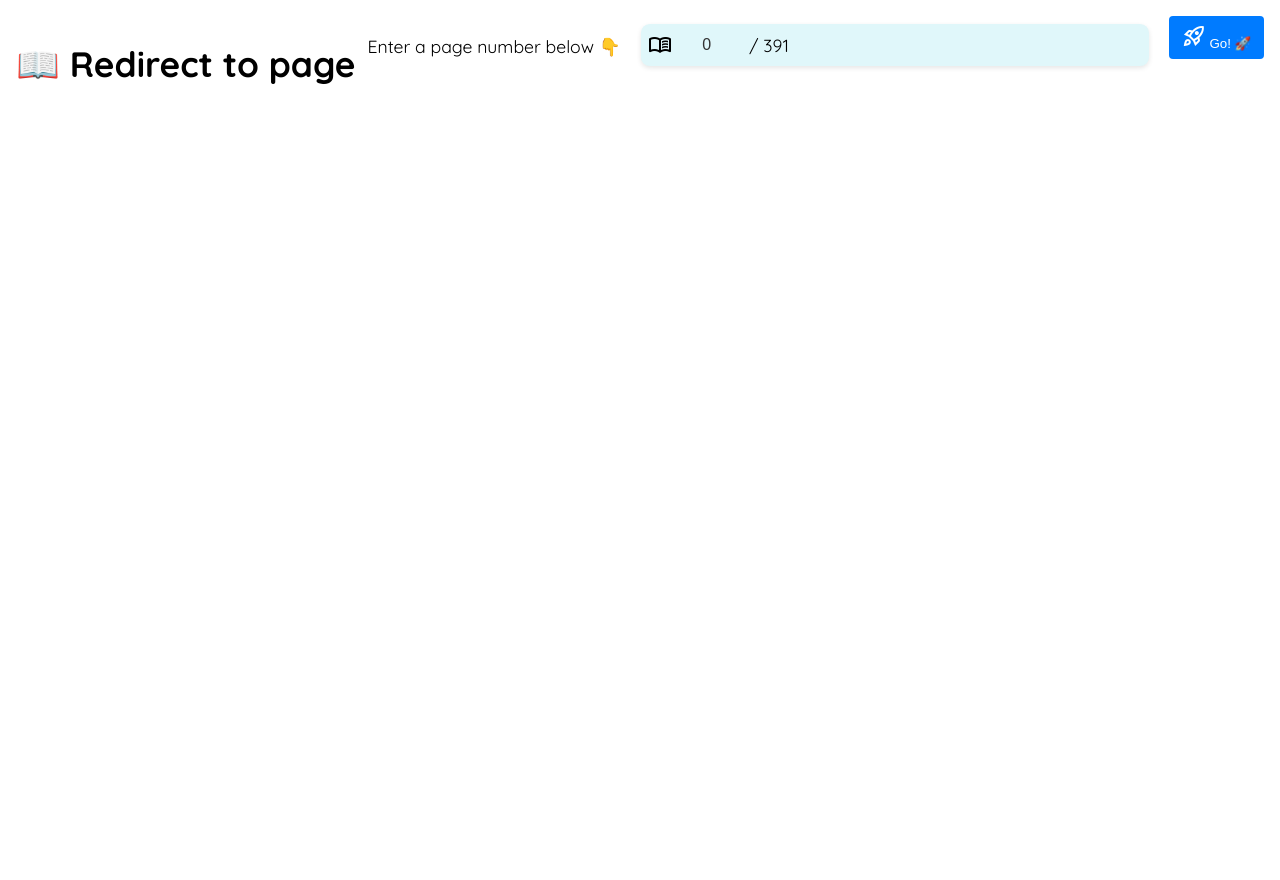
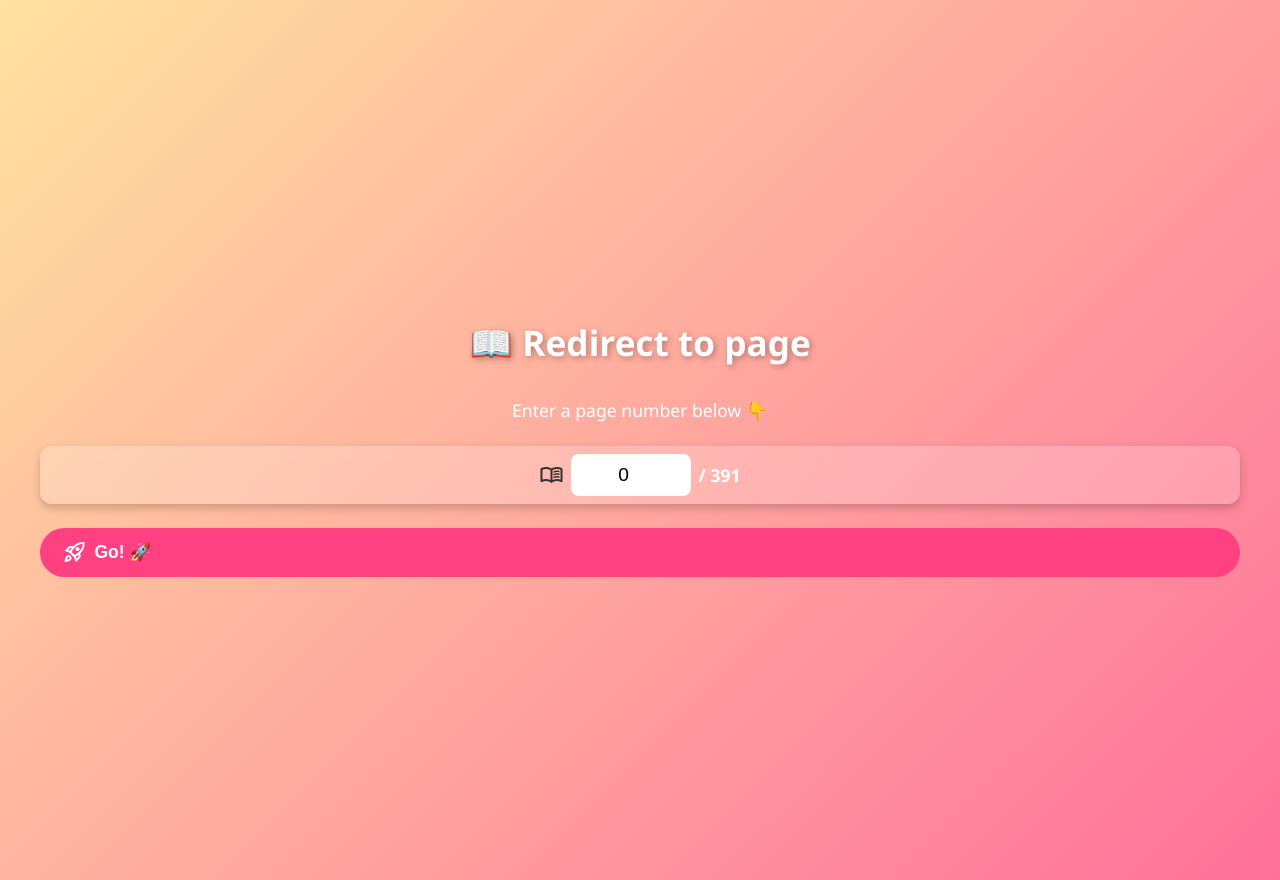
Before and after one commit to Nitnaf10/Example-of-a-redirect-to-a-numbered-page, a plain HTML site: page index.html in a window 1280 px wide. Before the commit the page ends 800 px from the top, so only its background shows below. Drawn offline with nearby package versions, Linux system fonts and the light colour scheme.

Commit message:
Update styles.css

```diff
--- a/styles.css
+++ b/styles.css
@@ -1,64 +1,145 @@
-@import url("https://fonts.googleapis.com/css2?family=Quicksand:wght@300..700&display=swap");
+/* Import Google Icons */
+@import url('https://fonts.googleapis.com/css2?family=Material+Symbols+Outlined');
 
-*,
-*::before,
-*::after{box-sizing:border-box}
-
-html,body{height:100%}
-body{
-  font-family:"Quicksand",sans-serif;
-  margin:0;
-  padding:1rem;
-  font-size:clamp(0.9rem,1.6vw,1.1rem);
-  line-height:1.4;
-  display:flex;
-  flex-wrap:wrap;
-  justify-content:center;
-  gap:0.75rem;
-  align-items:flex-start;
-  width:100%;
+body {
+  font-family: "Segoe UI", Tahoma, Geneva, Verdana, sans-serif;
+  background: linear-gradient(135deg, #ffe29f, #ffa99f, #ff719a);
+  color: #333;
+  text-align: center;
+  padding: 2rem;
+  min-height: 100vh;
+  display: flex;
+  flex-direction: column;
+  justify-content: center;
 }
 
-.numinput{
-  background:#e0f7fa;
-  border-radius:0.5em;
-  display:flex;
-  align-items:center;
-  gap:0.5rem;
-  padding:0.45rem;
-  box-shadow:0 2px 5px rgba(0,0,0,0.1);
-  flex:1 1 clamp(10rem,30vw,18rem);
-  min-width:10ch;
-  max-width:100%;
-  margin:0.5rem;
+/* Titre animé */
+h1 {
+  font-size: 2.2rem;
+  color: #fff;
+  text-shadow: 2px 2px 6px rgba(0,0,0,0.3);
+  margin-bottom: 1rem;
+  animation: bounce 2s infinite;
 }
 
-.numinput>p{margin:0;padding:0 0.5rem;white-space:nowrap;overflow:hidden;text-overflow:ellipsis}
-
-input[type="number"]{
-  border:none;
-  background:transparent;
-  font-size:1rem;
-  text-align:center;
-  color:#333;
-  padding:0.3rem 0.6rem;
-  -moz-appearance:textfield;
-  flex:0 1 6ch;
-  min-width:4ch;
+@keyframes bounce {
+  0%, 100% { transform: translateY(0);}
+  50% { transform: translateY(-8px);}
 }
 
-input[type="number"]::-webkit-outer-spin-button,
-input[type="number"]::-webkit-inner-spin-button{-webkit-appearance:none;margin:0}
+/* Texte */
+p {
+  font-size: 1.1rem;
+  color: #fff;
+  margin: 0.5rem 0;
+}
 
-button{
-  padding:0.5rem 0.8rem;
-  background:#007bff;
-  color:#fff;
-  border:none;
-  border-radius:4px;
-  cursor:pointer;
-  flex:0 0 auto;
+/* Bloc input + compteur */
+.numinput {
+  display: flex;
+  align-items: center;
+  justify-content: center;
+  gap: 0.5rem;
+  background: rgba(255,255,255,0.2);
+  border-radius: 12px;
+  padding: 0.5rem 1rem;
+  backdrop-filter: blur(6px);
+  box-shadow: 0 4px 10px rgba(0,0,0,0.2);
+  margin-top: 1rem;
+  flex-wrap: wrap;
 }
-button:hover{background:#0056b3}
 
-input[type=number]:focus{outline:none;border-bottom:2px solid #007bff;color:#007bff;padding-bottom:calc(0.3rem - 2px)}
+.numinput input {
+  width: 100px;
+  padding: 0.6rem;
+  border: none;
+  border-radius: 8px;
+  font-size: 1.2rem;
+  text-align: center;
+  outline: none;
+}
+
+.numinput p {
+  font-weight: bold;
+  color: #fff;
+}
+
+/* Bouton stylisé */
+button {
+  margin-top: 1.5rem;
+  padding: 0.8rem 1.4rem;
+  font-size: 1.1rem;
+  border: none;
+  border-radius: 50px;
+  background: #ff4081;
+  color: white;
+  font-weight: bold;
+  cursor: pointer;
+  transition: transform 0.2s, background 0.3s;
+  display: inline-flex;
+  align-items: center;
+  gap: 0.5rem;
+}
+
+button:hover {
+  transform: scale(1.1);
+  background: #e73370;
+}
+
+button:active {
+  transform: scale(0.95);
+}
+
+/* Icône Google */
+.material-symbols-outlined {
+  font-size: 1.4rem;
+  vertical-align: middle;
+}
+
+/* Glow au focus */
+input:focus {
+  box-shadow: 0 0 8px #fff;
+}
+
+/* --- Responsive --- */
+
+/* Petits écrans */
+@media (max-width: 600px) {
+  body {
+    padding: 1rem;
+  }
+
+  h1 {
+    font-size: 1.6rem;
+  }
+
+  p {
+    font-size: 1rem;
+  }
+
+  .numinput {
+    flex-direction: column;
+    padding: 1rem;
+  }
+
+  .numinput input {
+    width: 80%;
+    font-size: 1rem;
+  }
+
+  button {
+    width: 100%;
+    justify-content: center;
+    font-size: 1rem;
+  }
+}
+
+/* Tablettes */
+@media (min-width: 601px) and (max-width: 1024px) {
+  h1 {
+    font-size: 2rem;
+  }
+  .numinput input {
+    width: 120px;
+  }
+}
```
